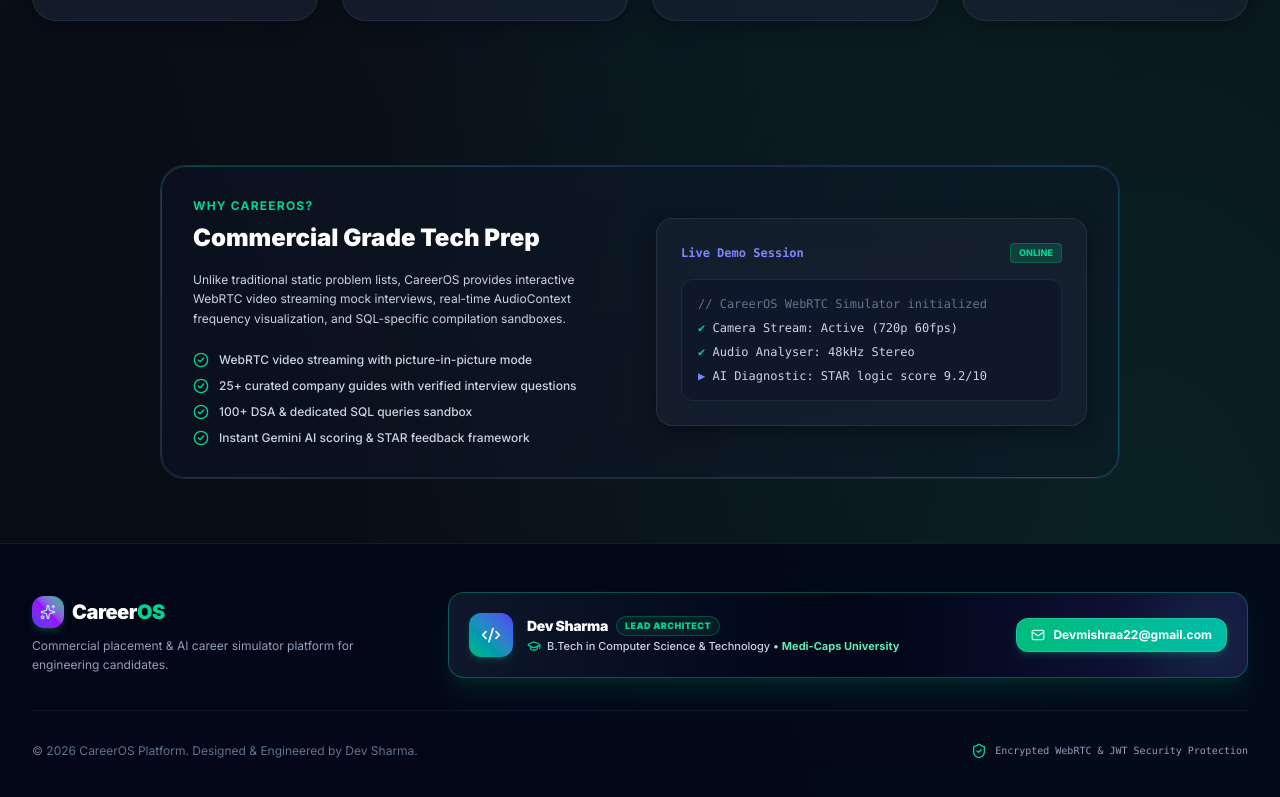
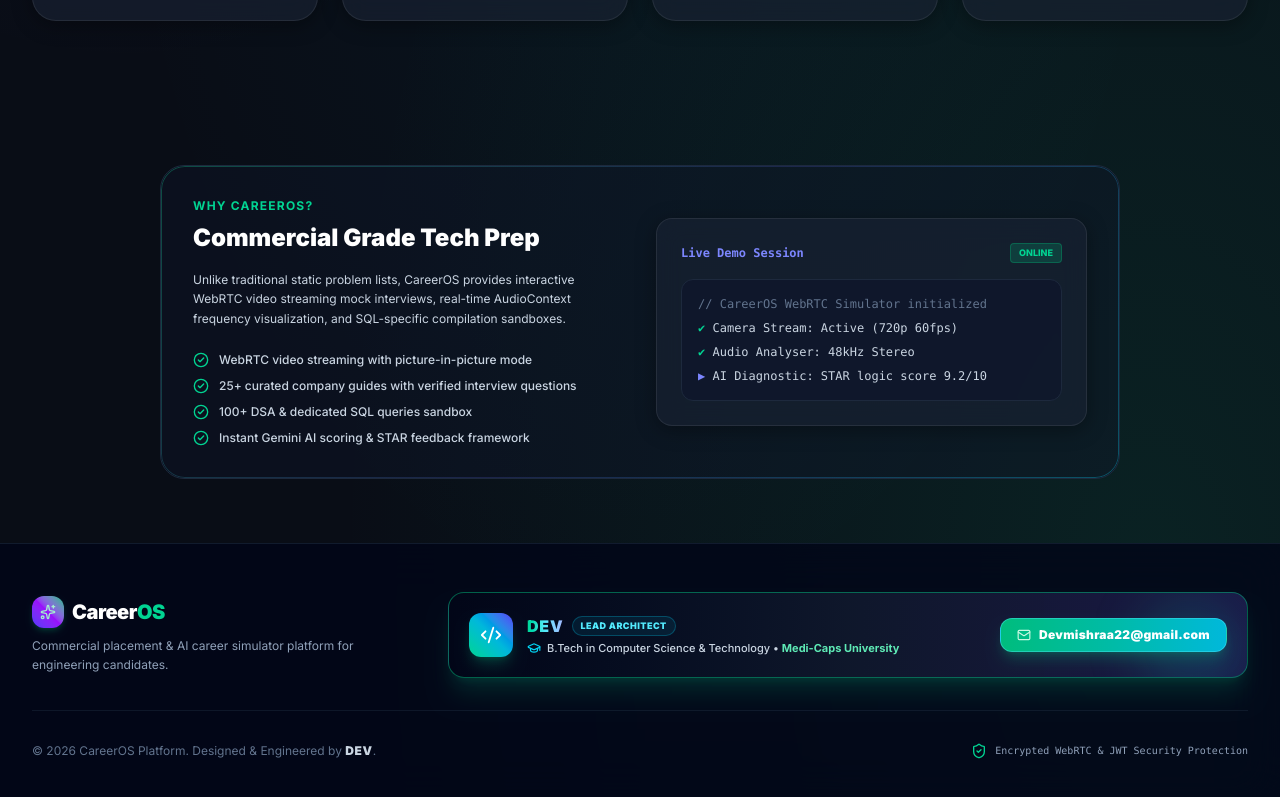
Before and after one commit to dev-sharma22/CarrerOS, a React (Vite) app in the folder client/: page / in a window 1280 px wide. Shown: the part 1440-2237 px from the top of the page. Built offline with nearby package versions, Linux system fonts and the light colour scheme.

Commit message:
Update developer name to bold DEV with vibrant gradient styling

```diff
--- a/client/src/pages/Landing.jsx
+++ b/client/src/pages/Landing.jsx
@@ -193,23 +193,25 @@
               </p>
             </div>
 
-            {/* Compact & Ultra-Sleek Developer Profile Banner */}
-            <div className="md:col-span-2 rounded-2xl p-4 sm:p-5 bg-gradient-to-r from-slate-900 via-slate-950 to-indigo-950/80 border border-emerald-500/40 shadow-xl shadow-emerald-500/10 flex flex-col sm:flex-row items-start sm:items-center justify-between gap-4 relative overflow-hidden group hover:border-emerald-400/80 transition-all duration-300">
-              <div className="absolute top-0 right-0 w-24 h-24 bg-emerald-500/10 rounded-full blur-xl group-hover:bg-emerald-500/20 transition-all" />
+            {/* Ultra-Sleek & Vibrant DEV Profile Banner */}
+            <div className="md:col-span-2 rounded-2xl p-4 sm:p-5 bg-gradient-to-r from-slate-950 via-slate-900 to-indigo-950/90 border border-emerald-500/50 shadow-xl shadow-emerald-500/15 flex flex-col sm:flex-row items-start sm:items-center justify-between gap-4 relative overflow-hidden group hover:border-cyan-400/80 transition-all duration-300">
+              <div className="absolute top-0 right-0 w-28 h-28 bg-gradient-to-br from-emerald-500/15 to-cyan-500/15 rounded-full blur-xl group-hover:scale-125 transition-transform" />
 
               <div className="flex items-center gap-3.5 relative z-10">
-                <div className="flex h-11 w-11 items-center justify-center rounded-xl bg-gradient-to-tr from-emerald-500 to-indigo-600 text-white shadow-md shadow-emerald-500/20 group-hover:scale-105 transition-transform shrink-0">
-                  <Code2 className="w-5 h-5 text-white" />
+                <div className="flex h-11 w-11 items-center justify-center rounded-xl bg-gradient-to-tr from-emerald-400 via-cyan-500 to-indigo-600 text-white shadow-lg shadow-emerald-500/25 group-hover:scale-105 transition-transform shrink-0">
+                  <Code2 className="w-5.5 h-5.5 text-white" />
                 </div>
                 <div className="space-y-0.5">
                   <div className="flex items-center gap-2">
-                    <h4 className="text-sm font-black text-white tracking-tight">Dev Sharma</h4>
-                    <span className="text-[9px] font-black uppercase tracking-wider text-emerald-400 px-2 py-0.5 rounded-full bg-emerald-500/10 border border-emerald-500/30">
+                    <h4 className="text-base font-black text-transparent bg-clip-text bg-gradient-to-r from-emerald-400 via-cyan-300 to-indigo-300 tracking-wider">
+                      DEV
+                    </h4>
+                    <span className="text-[9px] font-black uppercase tracking-wider text-cyan-300 px-2 py-0.5 rounded-full bg-cyan-500/10 border border-cyan-500/30">
                       Lead Architect
                     </span>
                   </div>
                   <div className="flex items-center gap-1.5 text-[11px] font-medium text-slate-300">
-                    <GraduationCap className="w-3.5 h-3.5 text-emerald-400 shrink-0" />
+                    <GraduationCap className="w-3.5 h-3.5 text-cyan-400 shrink-0" />
                     <span>B.Tech in Computer Science &amp; Technology &bull; <strong className="text-emerald-300">Medi-Caps University</strong></span>
                   </div>
                 </div>
@@ -217,16 +219,16 @@
 
               <a
                 href="mailto:Devmishraa22@gmail.com"
-                className="px-3.5 py-2 rounded-xl bg-gradient-to-r from-emerald-500 to-teal-500 hover:from-emerald-400 hover:to-teal-400 text-white text-xs font-bold shadow-md shadow-emerald-500/20 hover:scale-105 transition-all flex items-center gap-2 shrink-0 cursor-pointer relative z-10 border border-emerald-300/30"
+                className="px-4 py-2 rounded-xl bg-gradient-to-r from-emerald-500 via-teal-500 to-cyan-500 hover:from-emerald-400 hover:to-cyan-400 text-white text-xs font-black shadow-lg shadow-emerald-500/25 hover:scale-105 transition-all flex items-center gap-2 shrink-0 cursor-pointer relative z-10 border border-cyan-300/40"
               >
-                <Mail className="w-3.5 h-3.5 text-emerald-100" />
-                <span>Devmishraa22@gmail.com</span>
+                <Mail className="w-3.5 h-3.5 text-emerald-100 animate-pulse" />
+                <span className="tracking-wide">Devmishraa22@gmail.com</span>
               </a>
             </div>
           </div>
 
           <div className="flex flex-col sm:flex-row items-center justify-between gap-4 text-xs text-slate-500">
-            <p>© 2026 CareerOS Platform. Designed & Engineered by Dev Sharma.</p>
+            <p>© 2026 CareerOS Platform. Designed &amp; Engineered by <strong className="text-slate-300 font-black tracking-wider">DEV</strong>.</p>
             <div className="flex items-center gap-2 text-slate-400 font-mono text-[10px]">
               <ShieldCheck className="w-4 h-4 text-emerald-400" />
               <span>Encrypted WebRTC & JWT Security Protection</span>
```
